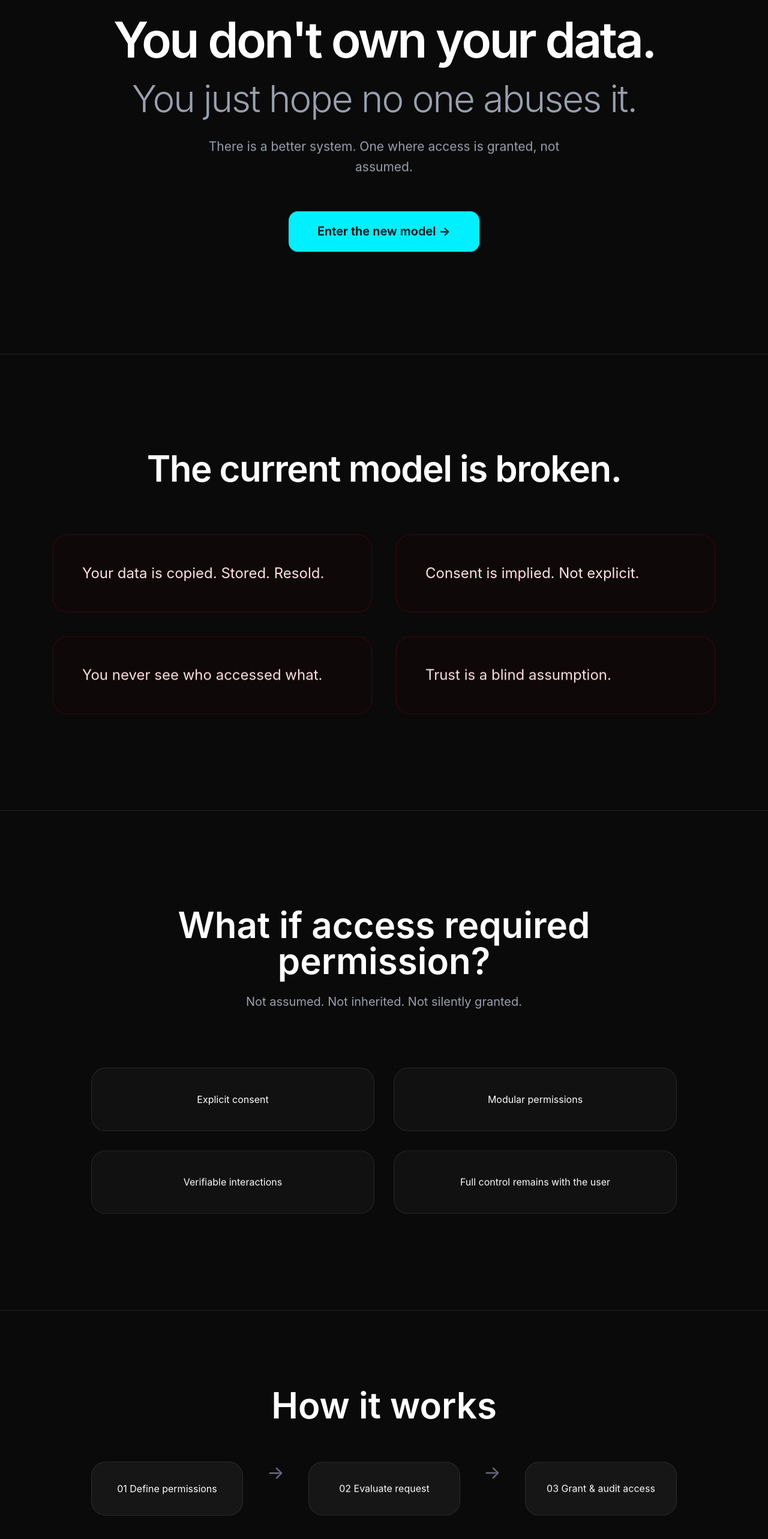
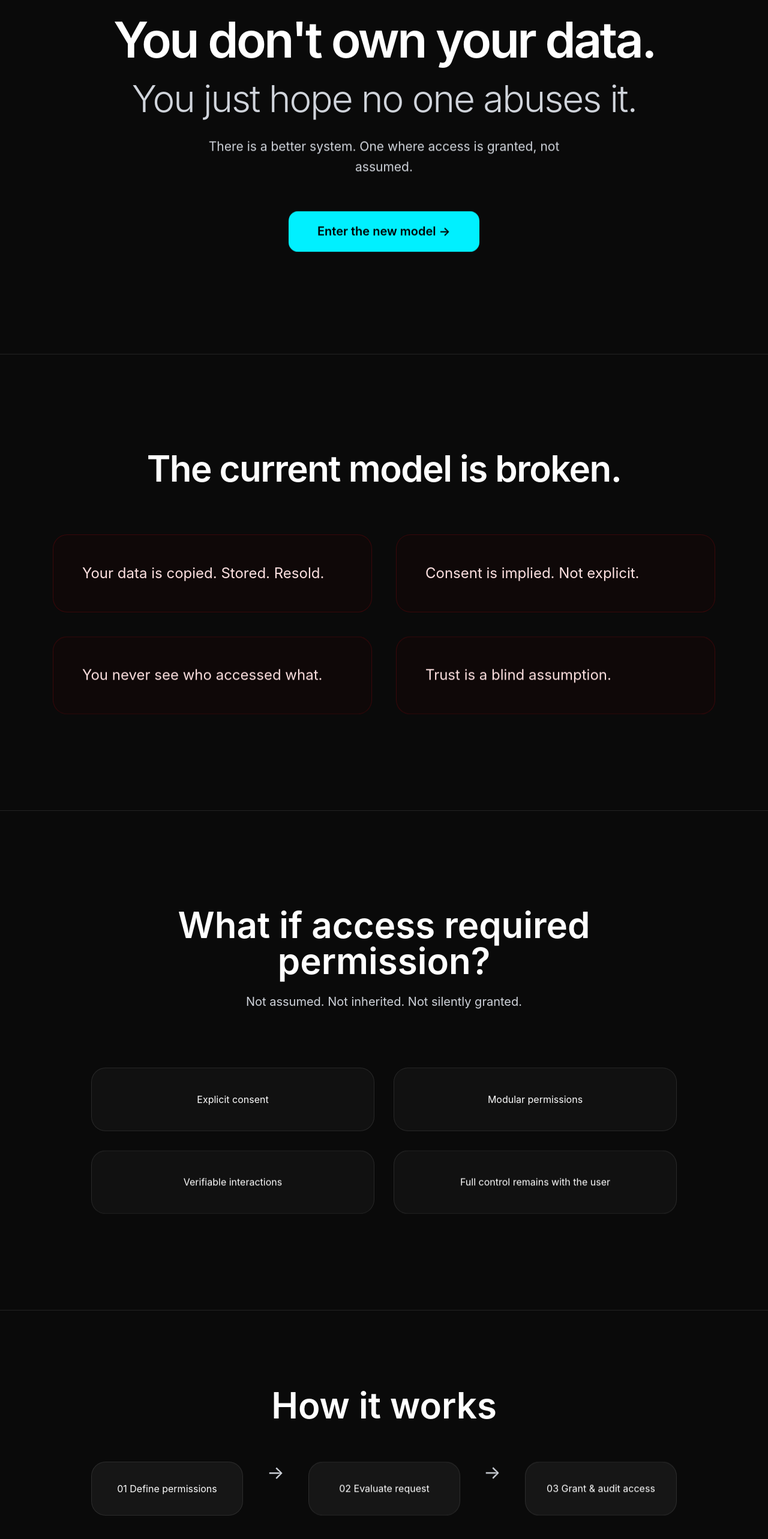
Before and after one commit to Architects-of-Change-Protocol/Architects_of_Change_Protocol, a React (Vite) app in the folder frontend/app/: page / in a window 1280 px wide. Shown: the part 210-2776 px from the top of the page at 60% size. Built offline with nearby package versions, Linux system fonts and the light colour scheme.

Commit message:
fix: improve landing contrast for accessibility

```diff
--- a/frontend/app/src/landing/AocLandingPage.tsx
+++ b/frontend/app/src/landing/AocLandingPage.tsx
@@ -45,7 +45,7 @@ export const renderAocLandingPage = () => {
 
               <div className="flex items-baseline">
                 <span className="text-xl font-semibold tracking-tighter">AOC</span>
-                <span className="text-xs text-gray-500 uppercase tracking-[0.2em] ml-2">
+                <span className="text-xs text-gray-300 uppercase tracking-[0.2em] ml-2">
                   Protocol
                 </span>
               </div>
@@ -77,11 +77,11 @@ export const renderAocLandingPage = () => {
             You don't own your data.
           </h1>
 
-          <p className="reveal reveal-delay-1 text-[52px] md:text-[62px] leading-none font-light tracking-[-2px] text-gray-400 mb-8">
+          <p className="reveal reveal-delay-1 text-[52px] md:text-[62px] leading-none font-light tracking-[-2px] text-gray-300 mb-8">
             You just hope no one abuses it.
           </p>
 
-          <p className="reveal reveal-delay-2 max-w-[620px] mx-auto text-[21px] text-gray-400 leading-relaxed mb-14">
+          <p className="reveal reveal-delay-2 max-w-[620px] mx-auto text-[21px] text-gray-300 leading-relaxed mb-14">
             There is a better system. One where access is granted, not assumed.
           </p>
 
@@ -143,7 +143,7 @@ export const renderAocLandingPage = () => {
               What if access required permission?
             </h2>
 
-            <p className="text-xl text-gray-400">
+            <p className="text-xl text-gray-300">
               Not assumed. Not inherited. Not silently granted.
             </p>
           </header>
@@ -184,13 +184,13 @@ export const renderAocLandingPage = () => {
               01 Define permissions
             </div>
 
-            <div className="reveal reveal-delay-1 text-gray-500 text-3xl">→</div>
+            <div className="reveal reveal-delay-1 text-gray-300 text-3xl">→</div>
 
             <div className="reveal reveal-delay-2 bg-white/5 border border-white/10 rounded-3xl p-8 w-64">
               02 Evaluate request
             </div>
 
-            <div className="reveal reveal-delay-2 text-gray-500 text-3xl">→</div>
+            <div className="reveal reveal-delay-2 text-gray-300 text-3xl">→</div>
 
             <div className="reveal reveal-delay-3 bg-white/5 border border-white/10 rounded-3xl p-8 w-64">
               03 Grant & audit access
```
